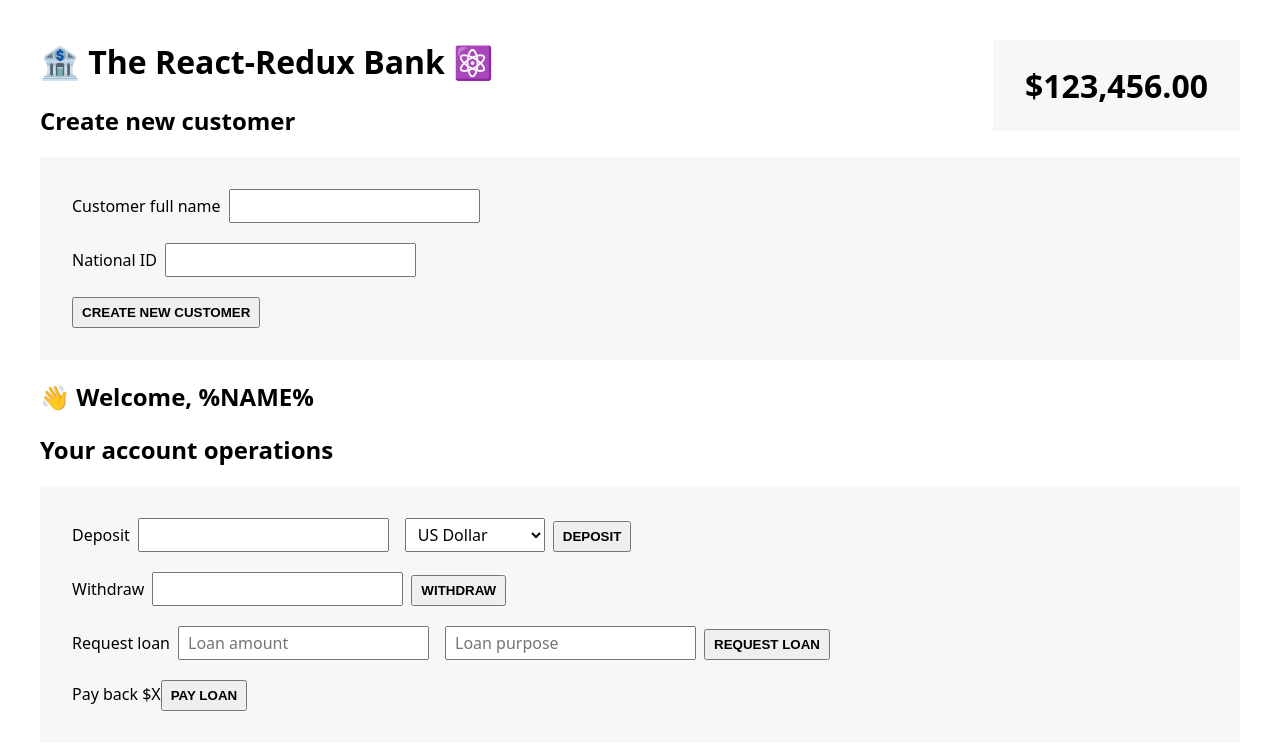
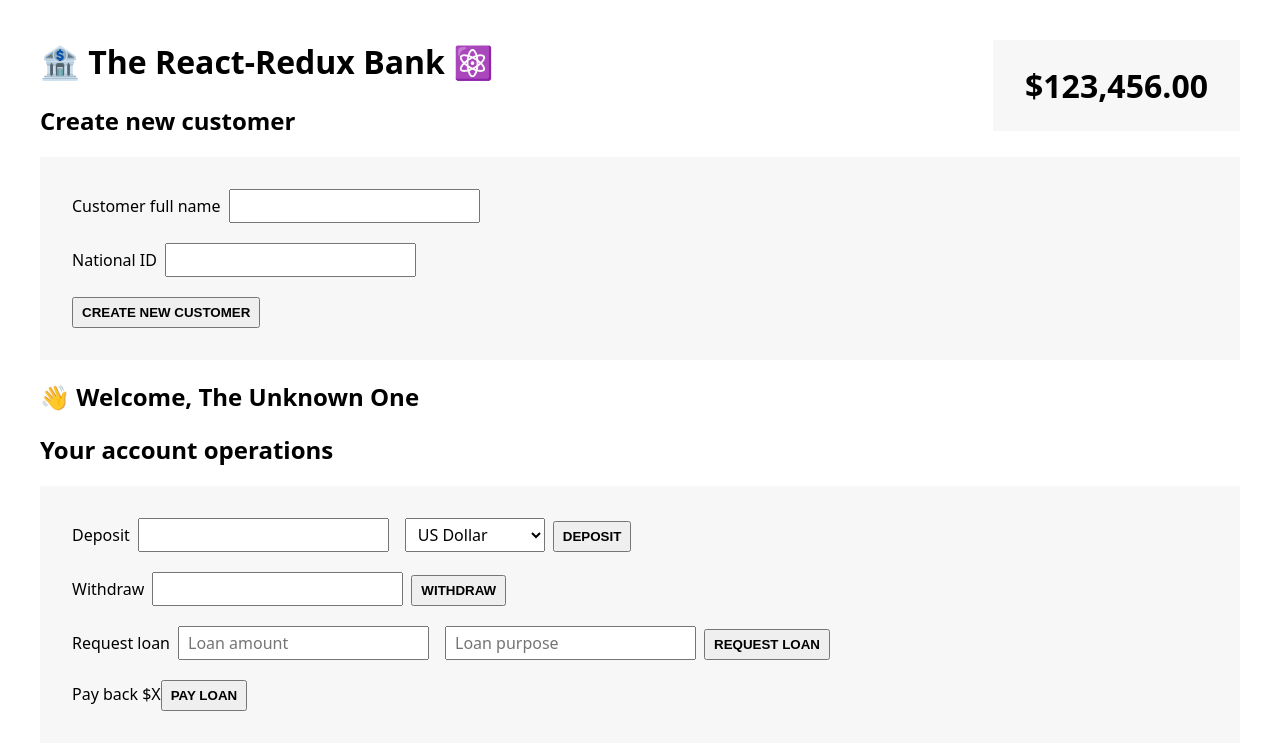
Before and after one commit to farhanahmedhasan/reudx-bank, a React (Vite) app: page / in a window 1280 px wide. Shown: the top 750 px of the page. Built offline with nearby package versions, Linux system fonts and the light colour scheme.

Commit message:
connecting redux with react

```diff
--- a/package.json
+++ b/package.json
@@ -12,6 +12,7 @@
   "dependencies": {
     "react": "^18.2.0",
     "react-dom": "^18.2.0",
+    "react-redux": "^8.1.2",
     "redux": "^4.2.1"
   },
   "devDependencies": {
--- a/src/features/customers/Customer.jsx
+++ b/src/features/customers/Customer.jsx
@@ -1,3 +1,7 @@
+import {useSelector} from "react-redux";
+
 export default function Customer() {
-    return <h2>👋 Welcome, %NAME%</h2>;
+    const customerFullName = useSelector(store=> store.customer.fullName)
+
+    return <h2>👋 Welcome, {customerFullName ? customerFullName : "The Unknown One"}</h2>;
 }
--- a/src/main.jsx
+++ b/src/main.jsx
@@ -1,15 +1,16 @@
+import ReactDOM from 'react-dom/client'
+import {Provider} from "react-redux";
 import React from 'react'
-import ReactDOM from 'react-dom/client'
+
+import store from "./store.js";
 import App from './App.jsx'
 import './index.css'
-import store from "./store.js";
-import {deposit} from "./features/accounts/accountSlice.js";
 
-store.dispatch(deposit(500))
-console.log(store.getState())
 
 ReactDOM.createRoot(document.getElementById('root')).render(
   <React.StrictMode>
-    <App />
+      <Provider store={store}>
+            <App />
+      </Provider>
   </React.StrictMode>,
 )
```
Also changed, not shown: 1 other file (tests, documents, lock files or other folders).
